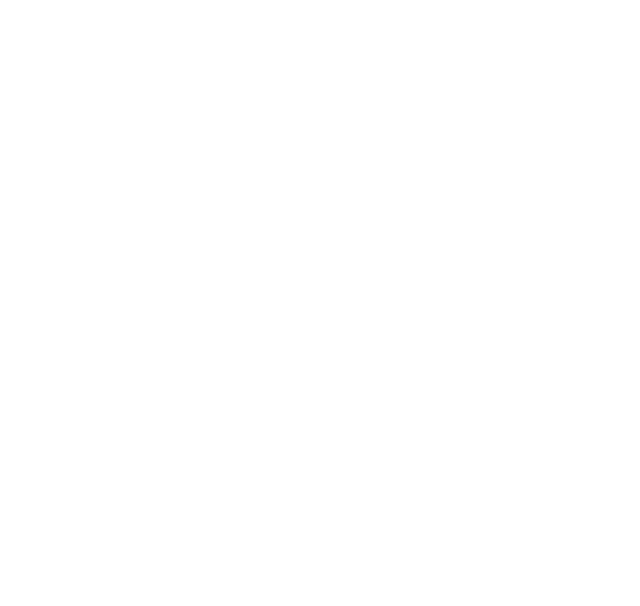
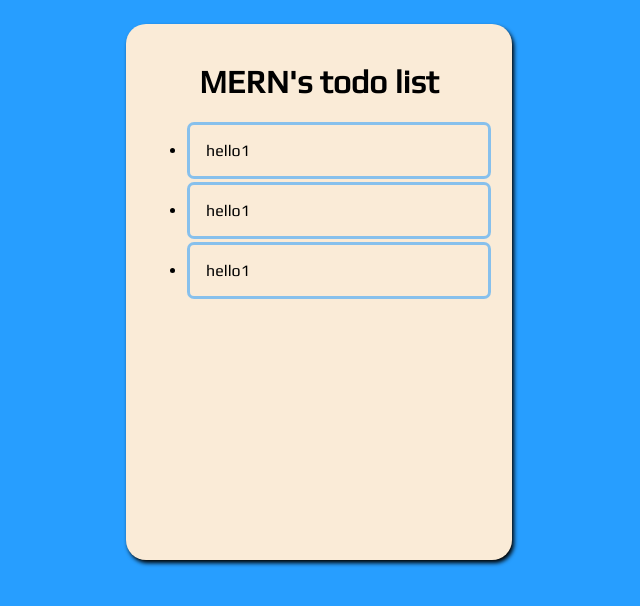
Before and after one commit to mihirk20/html-mihir, a React (Create React App) app in the folder picshare/: page / in a window 1280 px wide. Shown: the top 606 px of the page, without its empty margins (321-961 px from the left). Built offline with nearby package versions, Linux system fonts and the light colour scheme.

Commit message:
todolist

```diff
--- a/picshare/public/index.html
+++ b/picshare/public/index.html
@@ -1,12 +1,19 @@
 <!DOCTYPE html>
 <html lang="en">
+
 <head>
   <meta charset="utf-8" />
   <meta name="viewport" content="width=device-width, initial-scale=1" />
   <title>PicShare</title>
+  <link rel="preconnect" href="https://fonts.googleapis.com">
+  <link rel="preconnect" href="https://fonts.gstatic.com" crossorigin>
+  <link href="https://fonts.googleapis.com/css2?family=Dancing+Script:wght@500&family=Play&display=swap"
+    rel="stylesheet">
 </head>
+
 <body>
   <noscript>You need to enable JavaScript to run this app.</noscript>
   <div id="root"></div>
 </body>
+
 </html>
--- /dev/null
+++ b/picshare/src/App.css
@@ -0,0 +1,21 @@
+body {
+    justify-content: center;
+    display: flex;
+    background-color: #279EFF;
+    font-family: 'Play', sans-serif;
+}
+
+.container {
+    margin-top: 1rem;
+    border: 2px solid transparent;
+    border-radius: 20px;
+    box-shadow: 2px 3px 4px black;
+    background-color: antiquewhite;
+    min-height: 500px;
+    min-width: 350px;
+    padding: 1rem;
+}
+
+.container h1 {
+    text-align: center;
+}
--- a/picshare/src/App.js
+++ b/picshare/src/App.js
@@ -1,5 +1,22 @@
 import React from "react";
+import "./App.css"
+import TodoList from "./components/todolist";
 
-const App=() =>{}
+
+const App = () => {
+    const listitems = [
+        { itemid: Math.trunc(Math.random() * 100 + 1), itemname: "hello1" },
+        { itemid: Math.trunc(Math.random() * 100 + 1), itemname: "hello2" },
+        { itemid: Math.trunc(Math.random() * 100 + 1), itemname: "hello3" },
+    ];
+
+    const name = "MERN";
+    return (
+        <div className="container">
+            <h1>{name}'s todo list</h1>
+            <TodoList list={listitems} />
+        </div>
+    )
+};
 
 export default App;
--- /dev/null
+++ b/picshare/src/components/todolist.css
@@ -0,0 +1,6 @@
+.todolist li {
+    margin: 3px;
+    border: 3px solid #279eff8a;
+    padding: 1rem;
+    border-radius: 7px;
+}
--- /dev/null
+++ b/picshare/src/components/todolist.js
@@ -0,0 +1,16 @@
+import React from "react";
+import "./todolist.css"
+
+const TodoList = (props) => {
+    console.log(props)
+    return (<ul className="todolist">
+
+        <li>{props.list[0].itemname}</li>
+        <li>{props.list[0].itemname}</li>
+        <li>{props.list[0].itemname}</li>
+
+    </ul>
+    );
+};
+
+export default TodoList;
--- a/picshare/src/index.js
+++ b/picshare/src/index.js
@@ -3,4 +3,4 @@ import ReactDOM from 'react-dom/client';
 import App from "./App";
 
 const root = ReactDOM.createRoot(document.getElementById('root'));
-root.render(<App/>);
+root.render(<App />);
```
Lines whose indentation alone changed are shown as unchanged.
